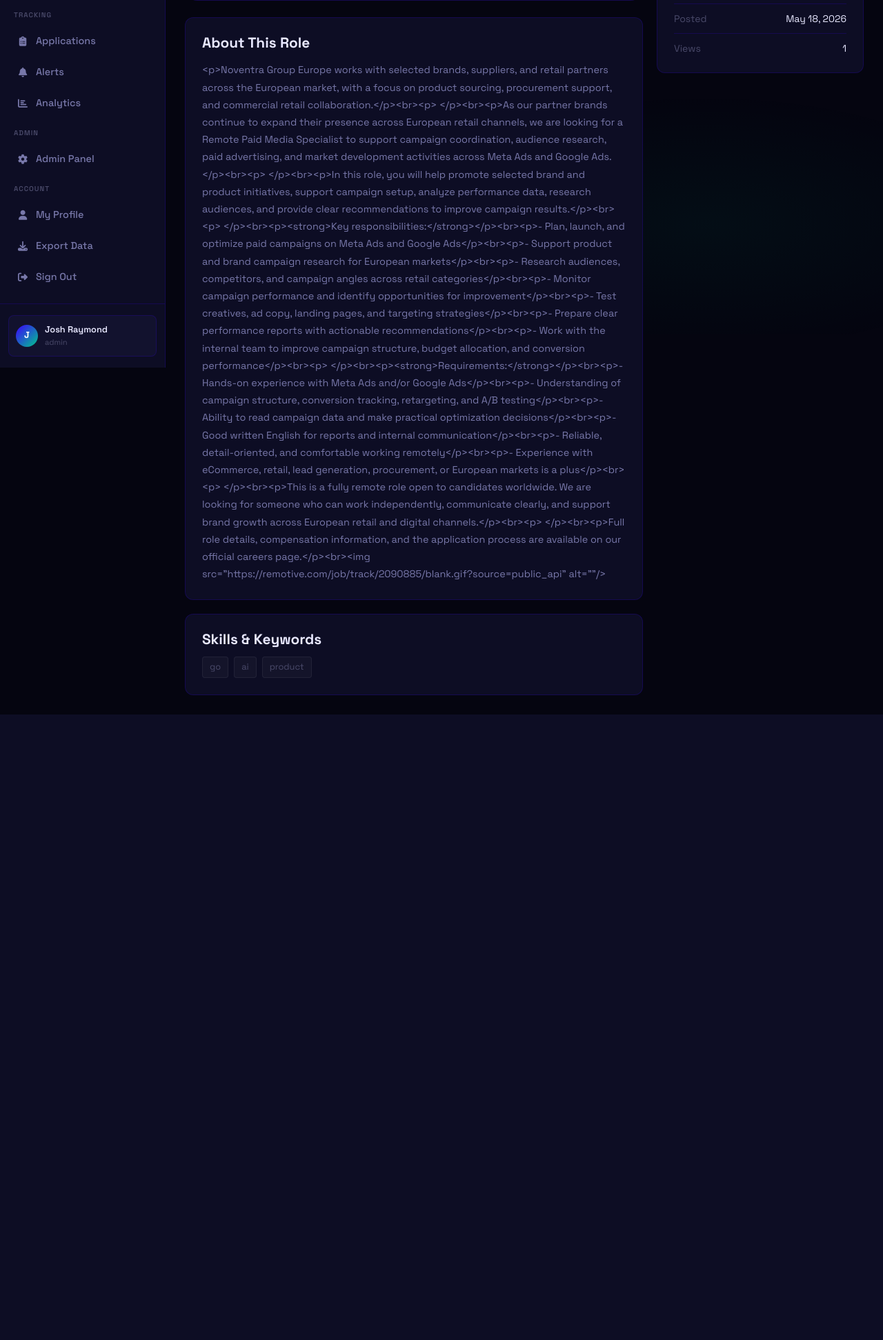
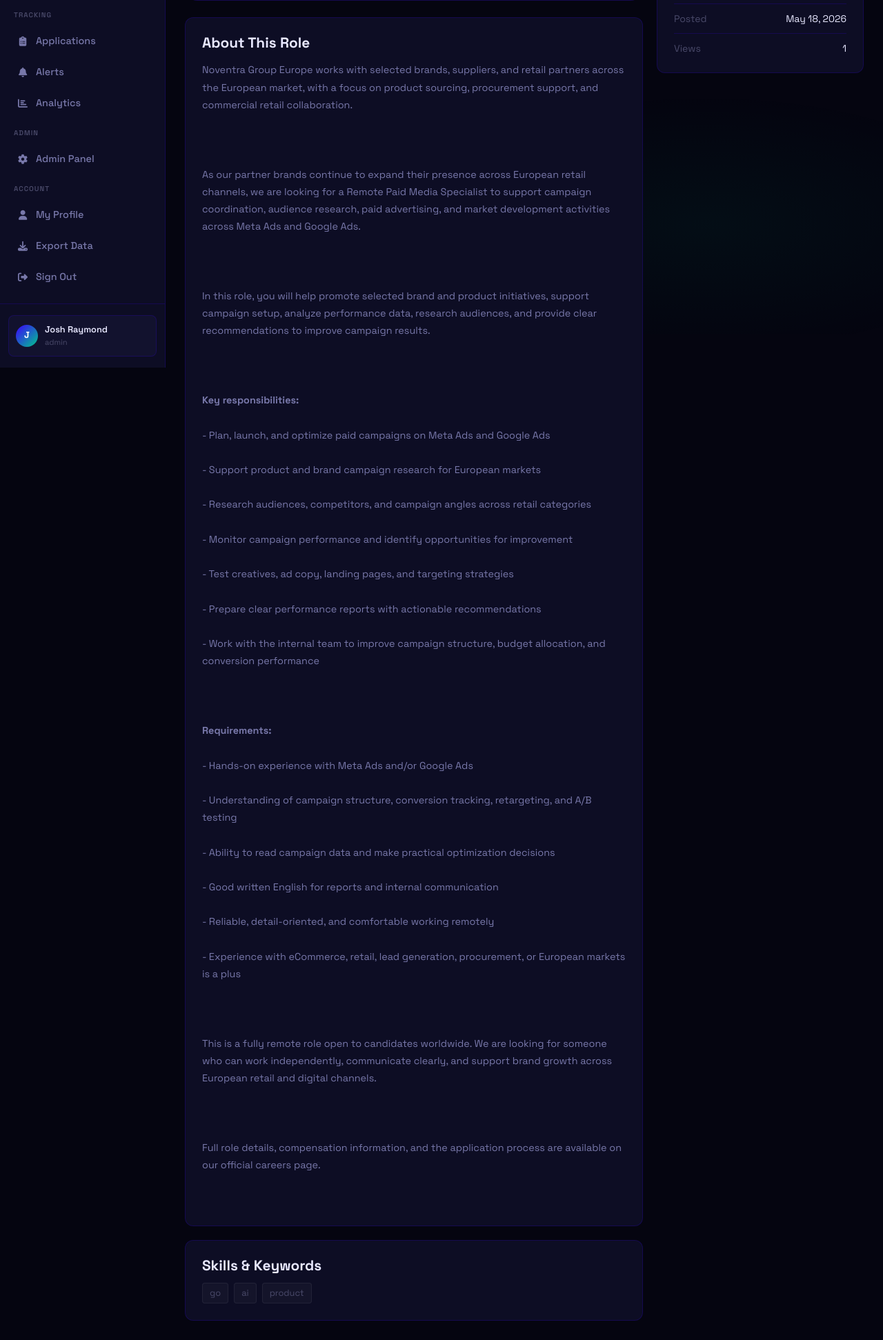
Before and after one commit to joshray7/Jobwave-by-Josh, a Flask app: page /jobs/88 in a window 1280 px wide. Shown: the part 315-2258 px from the top of the page at 69% size. Before the commit the page ends 1351 px from the top, so only its background shows below. Run offline with Flask 3, Linux system fonts and the light colour scheme; a user stored in the database is signed in; data comes from the database, SQL or seed files in the repository; both versions use the stored data as it was after the commit; data that the repository does not hold is empty.

Commit message:
db loving

```diff
--- a/app.py
+++ b/app.py
@@ -424,16 +424,43 @@ def jobs():
 @login_required
 def job_detail(job_id):
     job = Job.query.get_or_404(job_id)
+
     job.views += 1
     db.session.commit()
-    job.description = job.description.replace('\n', '<br>') if job.description else ''
-    is_saved = SavedJob.query.filter_by(user_id=current_user.id, job_id=job_id).first() is not None
-    application = Application.query.filter_by(user_id=current_user.id, job_id=job_id).first()
-    similar = Job.query.filter(Job.id != job_id, Job.is_active == True,
-                               Job.title.ilike(f'%{job.title.split()[0]}%')).limit(4).all()
-    return render_template('job_detail.html', job=job, is_saved=is_saved,
-                           application=application, similar=similar)
 
+    if job.description:
+        soup = BeautifulSoup(job.description, "html.parser")
+
+        for tag in soup.find_all(True):
+            tag.attrs = {}
+
+        job.description = str(soup)
+    else:
+        job.description = ""
+
+    is_saved = SavedJob.query.filter_by(
+        user_id=current_user.id,
+        job_id=job_id
+    ).first() is not None
+
+    application = Application.query.filter_by(
+        user_id=current_user.id,
+        job_id=job_id
+    ).first()
+
+    similar = Job.query.filter(
+        Job.id != job_id,
+        Job.is_active == True,
+        Job.title.ilike(f'%{job.title.split()[0]}%')
+    ).limit(4).all()
+
+    return render_template(
+        'job_detail.html',
+        job=job,
+        is_saved=is_saved,
+        application=application,
+        similar=similar
+    )
 
 # ─── Saved Jobs ────────────────────────────────────────────────────────────────
 
--- a/templates/job_detail.html
+++ b/templates/job_detail.html
@@ -57,7 +57,7 @@
 
     <div class="card" style="margin-bottom:20px;">
       <h3 style="margin-bottom:14px;">About This Role</h3>
-      <div style="color:var(--text-dim);line-height:1.75;font-size:0.9rem;white-space:pre-line;">{{ job.description or 'No description available.' }}</div>
+      <div style="color:var(--text-dim);line-height:1.75;font-size:0.9rem;white-space:pre-line;">{{ job.description | safe }}</div>
     </div>
 
     {% if job.requirements %}
```
Also changed, not shown: instance/jobwave.db.
